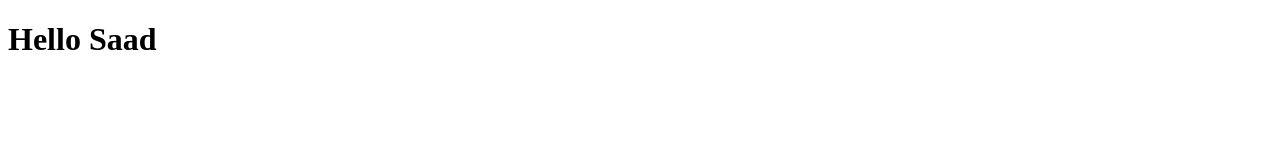
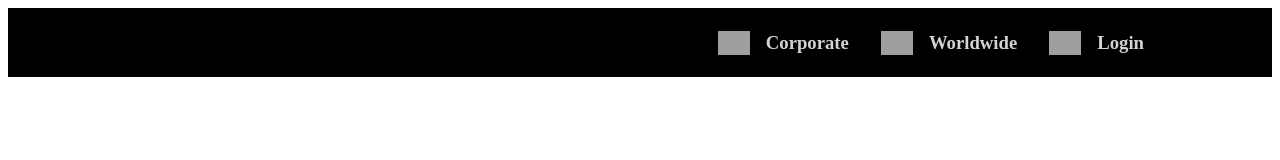
Before and after one commit to SaadDuale/huawei-clone, a plain HTML site: page index.html in a window 1280 px wide. Drawn offline with Linux system fonts and the light colour scheme; grey boxes are pictures that could not be loaded.

Commit message:
Add html and styles for black menu. Add basic code for the css.file

```diff
--- a/index.html
+++ b/index.html
@@ -32,11 +32,34 @@
 
 <body>
     <!--- Body begins-->
-    <h1>Hello Saad</h1>
-
+    <div class="blackmenu">
+        <!--  -->
+        <div class="menuitem">
+            <img
+            class="corporateicon"
+            src="https://upload.wikimedia.org/wikipedia/commons/thumb/b/b0/Ciudad.svg/320px-Ciudad.svg.png"
+            alt="Image of a building icon"
+            />
+            <h3>Corporate</h3>
+         </div>
+        <!---    -->
+        <div class="menuitem">
+            <img
+            class="worldicon"
+            src="https://upload.wikimedia.org/wikipedia/commons/thumb/7/7e/Monumento.svg/320px-Monumento.svg.png"
+            alt="Image of a castle icon"
+            />
+            <h3>Worldwide</h3>
+        </div>
+        <!---    -->
+        <div class="menuitem">
+            <img
+            class="loginicon"
+            src="https://upload.wikimedia.org/wikipedia/commons/thumb/3/3d/Mail_symbol.PNG/120px-Mail_symbol.PNG"
+            alt="Image of a envelope icon"
+            />
+            <h3>Login</h3>
+    </div>
 </body>
 <!-------------------------------------- Body ends-->
-
-
-    <img src="" class="banner">
 </html>
--- a/style.css
+++ b/style.css
@@ -0,0 +1,21 @@
+.blackmenu {
+    padding-right: 8rem;
+    background-color: black;
+    color: lightgray;
+    display: flex;
+    justify-content: flex-end;
+    font-size: 1rem;
+    padding-top: 0.3rem;
+    padding-bottom: 0.3rem;
+}
+
+.blackmenu .menuitem {
+    display: flex;
+    align-items: center;
+    margin-left: 2rem;
+}
+
+.blackmenu .menuitem img {
+    width: 2rem;
+    margin-right: 1rem;
+}
```
Also changed, not shown: assets/icons/search.png (renamed from assets/photos/search.png), 1 other file.
